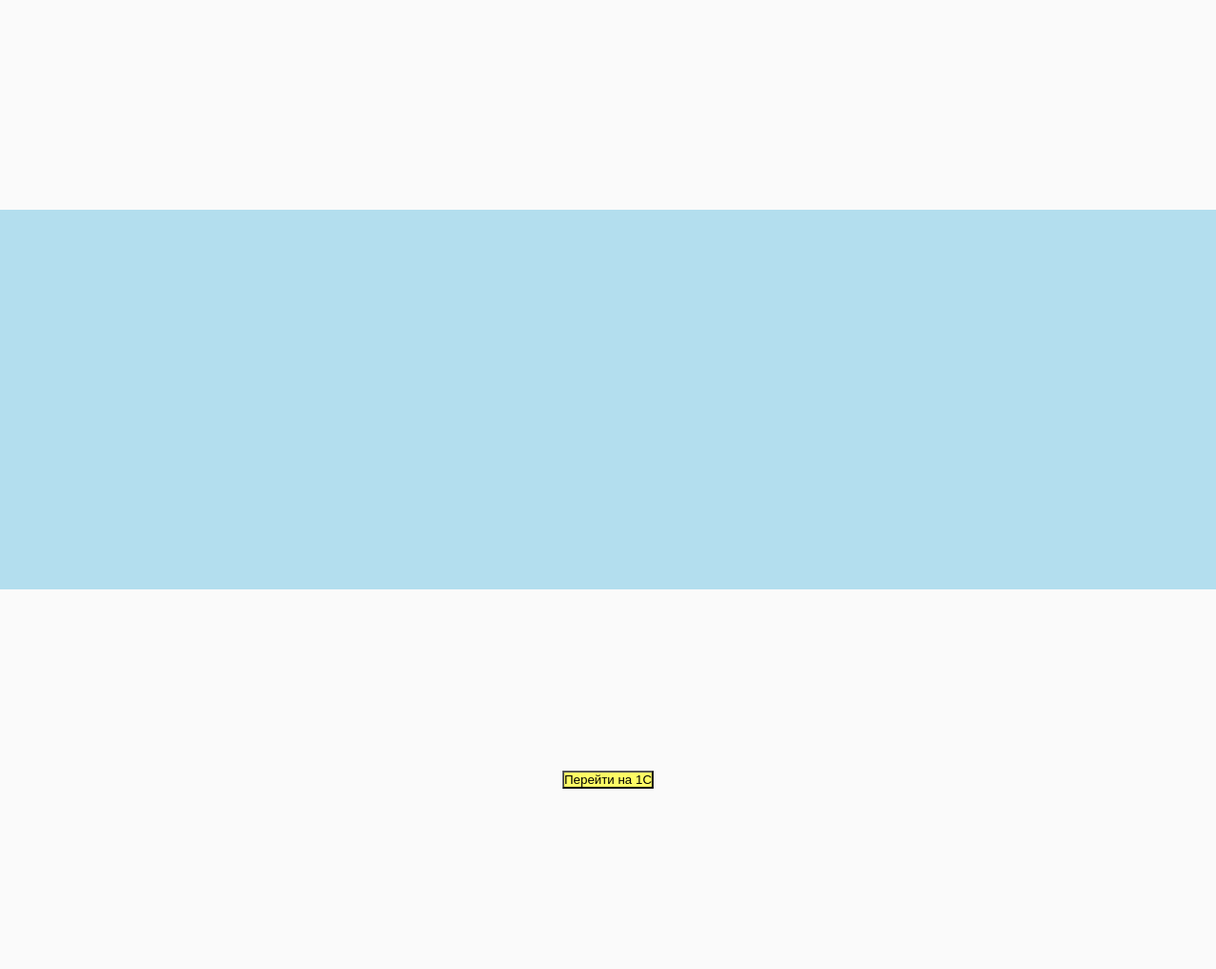
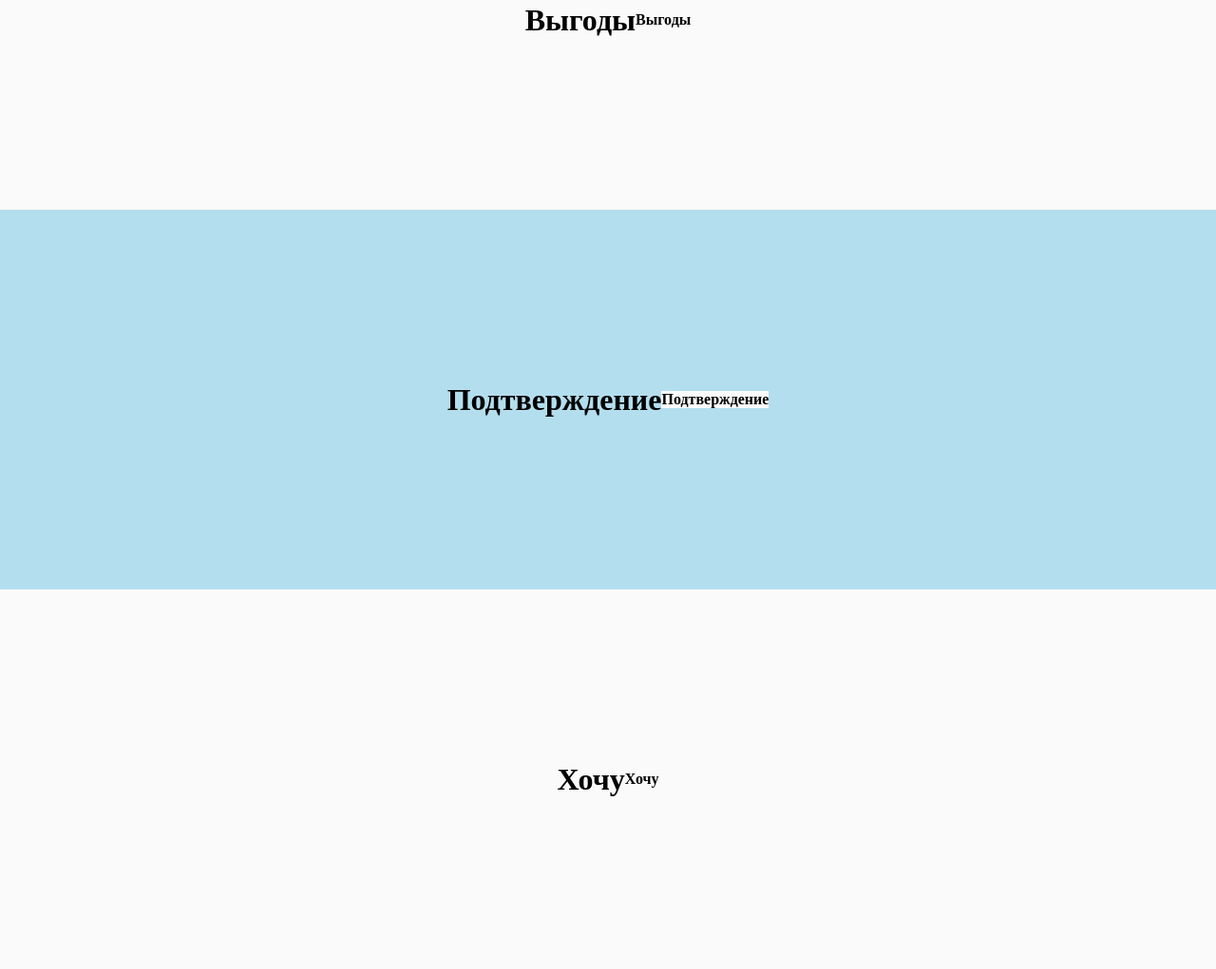
Before and after one commit to Zakharovzvv/innovex_landing_sap_1c, a website built with webpack: page src/index.html in a window 1280 px wide. Shown: the part 579-1600 px from the top of the page at 95% size. Built offline with nearby package versions, Linux system fonts and the light colour scheme.

Commit message:
added auto generating structure

```diff
--- a/package.json
+++ b/package.json
@@ -24,6 +24,7 @@
     "eslint-config-airbnb": "^19.0.4",
     "eslint-config-node": "^4.1.0",
     "eslint-config-prettier": "^8.5.0",
+    "eslint-import-resolver-webpack": "^0.13.2",
     "eslint-plugin-import": "^2.25.3",
     "eslint-plugin-jsx-a11y": "^6.5.1",
     "eslint-plugin-node": "^11.1.0",
@@ -42,6 +43,7 @@
     "webpack-dev-server": "^4.9.1"
   },
   "dependencies": {
-    "@babel/polyfill": "^7.12.1"
+    "@babel/polyfill": "^7.12.1",
+    "axios": "^0.27.2"
   }
 }
--- a/src/data/content.json
+++ b/public/content.json
@@ -1,9 +1,19 @@
-{
-  "problem": {
+[
+  {
+    "sectionName": "problem",
+    "className": [
+      "section",
+      "problem"
+    ],
     "header": "Проблемы",
     "description": "Описание проблемы"
   },
-  "benefits": {
+  {
+    "sectionName": "benefits",
+    "className": [
+      "section",
+      "benefits"
+    ],
     "header": "Выгоды",
     "description": "Описание выгоды",
     "list": [
@@ -15,7 +25,12 @@
       "Выгода6"
     ]
   },
-  "socialProf": {
+  {
+    "sectionName": "social-prof",
+    "className": [
+      "section",
+      "social-prof"
+    ],
     "header": "Подтверждение",
     "description": "Описание подтверждения",
     "list": [
@@ -28,5 +43,14 @@
         "description": "Описание подтверждения2"
       }
     ]
+  },
+  {
+    "sectionName": "call",
+    "className": [
+      "section",
+      "call"
+    ],
+    "header": "Хочу",
+    "description": "Описание хочу"
   }
-}
+]
--- a/src/components/BaseHTMLComponent.ts
+++ b/src/components/BaseHTMLComponent.ts
@@ -4,27 +4,46 @@
  */
 const toEventName = (type: string) => {
   if (!type) return '';
-    else return `on${type[0].toUpperCase()}${type.slice(1)}`
-}
+  return `on${type[0].toUpperCase()}${type.slice(1)}`;
+};
+export type SectionContent = {
+  sectionName: string;
+  className: string[];
+  header: string;
+  description: string;
+};
 
-export class Component  {
-    root:HTMLElement;
-    el:HTMLElement;
-    listeners:string[];
-    events:any[];
-    className:string;
-    tag:string
-    /**
-     * @param {HTMLElement} root
-     * @param { { listeners: string[], className: string } } options
-     */
-    constructor(root:HTMLElement, {listeners , className, tag = 'div'}: { listeners: string[]; className: string; tag?:string}) {
+export type Sections = SectionContent[];
+
+export class Component<HTMLElement> {
+  root: Element | DocumentFragment;
+
+  el: Element;
+
+  listeners: string[];
+
+  events: any[];
+
+  className: string[];
+
+  tag: string;
+
+  content: string;
+
+  constructor(
+    root: Element | DocumentFragment,
+    {
+      className,
+      listeners,
+      tag = 'div',
+    }: { className: string[]; listeners?: string[]; tag?: string }
+  ) {
     this.root = root;
     this.el = null;
     this.listeners = listeners;
     this.events = [];
-        this.className = className
-        this.tag  = tag;
+    this.className = className;
+    this.tag = tag;
   }
 
   /**
@@ -32,9 +51,14 @@ export class Component  {
    */
   init() {
     this.el = document.createElement(this.tag);
-        this.el.classList.add(this.className);
-        this.events = this.listeners.map(type => {
-            const event:string = toEventName(type);
+    if (this.className) {
+      this.className.map((name) => this.el.classList.add(name));
+    }
+    if (this.listeners) {
+      this.events = this.listeners.map((type) => {
+        const event: string = toEventName(type);
+
+        // eslint-disable-next-line @typescript-eslint/ban-ts-comment
         // @ts-ignore
         const handler = this[event];
         if (!handler) {
@@ -42,38 +66,44 @@ export class Component  {
         }
         this.el.addEventListener(type, handler);
         return { type, handler };
-        })
+      });
+    }
   }
 
   /**
    * Hook which is called after render
    */
-    afterRender() {}
+  // eslint-disable-next-line class-methods-use-this,@typescript-eslint/no-empty-function
+  afterRender(): void {}
 
   /**
    * Clean up the dom and then render component HTML
    */
   render() {
-        if(this.el) this.destroy();
+    if (this.el) this.destroy();
     this.init();
-        this.el.innerHTML = this.toHTML();
+    if (this.content) this.el.innerHTML = this.content;
     this.root.appendChild(this.el);
-        this.afterRender()
+    this.afterRender();
   }
 
   /**
    * Returns component template
    * @return {string}
    */
-    toHTML() { return ``;}
+  // eslint-disable-next-line class-methods-use-this
+  toHTML(content: string) {
+    this.content = content;
+    return this;
+  }
 
   /**
    * Clean up all events and dom elements
    */
   destroy() {
     this.events.forEach(({ type, handler }) => {
-            this.el.removeEventListener(type, handler)
-        })
+      this.el.removeEventListener(type, handler);
+    });
     this.events = [];
     this.el.remove();
   }
--- a/src/index.html
+++ b/src/index.html
@@ -9,10 +9,10 @@
 <body>
 <div id="app">
     <div class="container">
-        <div class="section problem"></div>
-        <div class="section benefits"></div>
-        <div class="section social-prof"></div>
-        <div class="section call"></div>
+<!--        <div class="section problem"></div>-->
+<!--        <div class="section benefits"></div>-->
+<!--        <div class="section social-prof"></div>-->
+<!--        <div class="section call"></div>-->
     </div>
 </div>
 </body>
--- a/src/index.ts
+++ b/src/index.ts
@@ -1,16 +1,22 @@
 import './style/style.sass';
+import axios from 'axios';
+import {
+  Component,
+  Sections,
+  SectionContent,
+  // eslint-disable-next-line import/extensions
+} from './components/BaseHTMLComponent';
 
-function htmlComponent(componentType: string, classNames: string[] = []) {
-  const element = document.createElement(componentType);
-  element.classList.add(classNames.join(' '));
-
-  element.innerHTML = 'Перейти на 1С';
-
-  return element;
-}
-const callDiv = document.querySelector('.call');
-callDiv.appendChild(htmlComponent('button', ['btn']));
-
+// function htmlComponent(componentType: string, classNames: string[] = []) {
+//   const element = document.createElement(componentType);
+//   element.classList.add(classNames.join(' '));
+//
+//   element.innerHTML = 'Перейти на 1С';
+//
+//   return element;
+// }
+// const callDiv = document.querySelector('.call');
+// callDiv.appendChild(htmlComponent('button', ['btn']));
 
 // good practice. you causing reflow one time
 // var fragment = document.createDocumentFragment(),
@@ -23,14 +29,55 @@ callDiv.appendChild(htmlComponent('button', ['btn']));
 //   fragment.appendChild(el);
 // }
 // document.body.appendChild(fragment);
-function btnClickHandler(e) {
 
+// function btnClickHandler(e) {}
+
+function setContent(data: Sections) {
+  const fragment = document.createDocumentFragment();
+  data.map((el: SectionContent) => {
+    const section = new Component(fragment, {
+      className: el.className,
+    });
+    section.render();
+
+    new Component(section.el, {
+      className: [`${el.sectionName}-title`],
+      tag: 'h1',
+    })
+      .toHTML(el.header)
+      .render();
+    new Component(section.el, {
+      className: [`${el.sectionName}-description`],
+      tag: 'h4',
+    })
+      .toHTML(el.header)
+      .render();
+    return section;
+  });
+  const container = document.querySelector('.container');
+  container.appendChild(fragment);
 }
 
-function init(){
-
+async function fetchData() {
+  const response = await axios.get<Sections>('content.json');
+  setContent(response.data);
 }
 
-function renderApp(){
+function init() {
+  fetchData();
+}
+
+function renderApp() {
   init();
 }
+
+renderApp();
+
+// const contentData = () => async () => {
+//   try {
+//     const response = await axios.get('../data/content.json');
+//     return response.data;
+//   } catch (e) {
+//     return '';
+//   }
+// };
```
Also changed, not shown: .eslintrc.js, 1 other file. Lines whose indentation alone changed are shown as unchanged.
